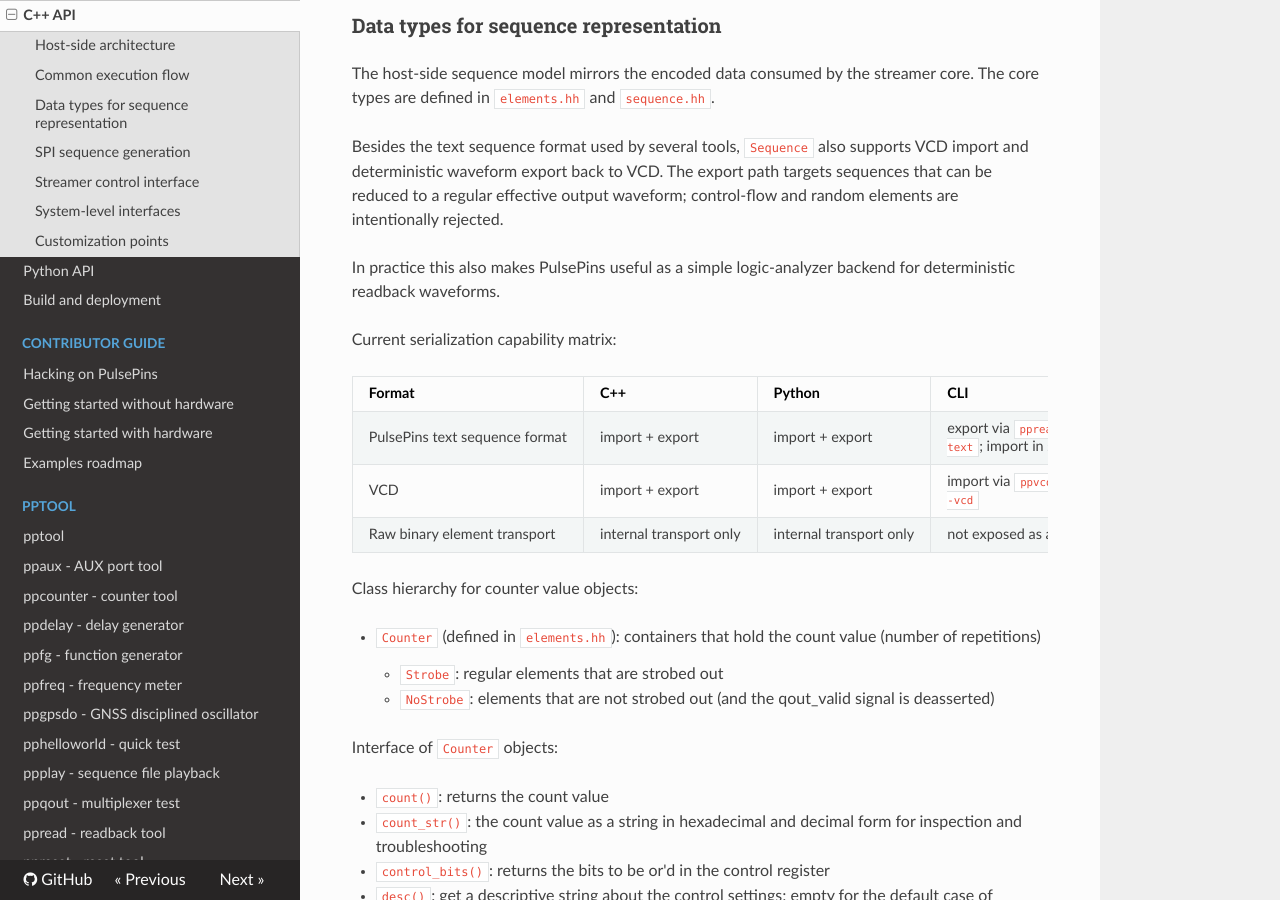
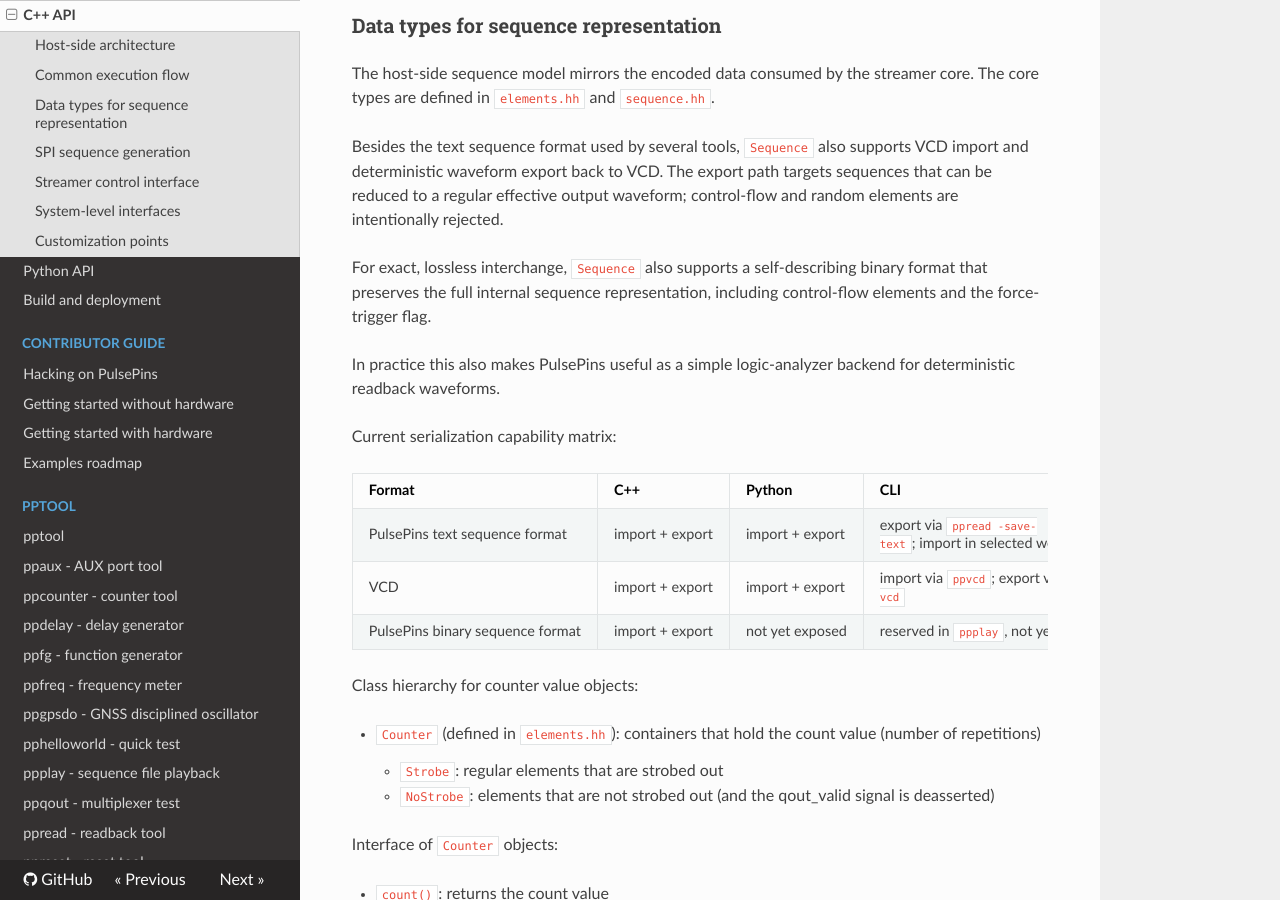
Before and after one commit to rokzitko/PulsePins, an MkDocs documentation site: the page built from docs/docs/cpp.md, in a window 1280 px wide and 900 px high, scrolled down 1738 px. Built offline with MkDocs 1.6.1, drawn with Linux system fonts in a browser that asks for light colours; nearby versions of some CDN libraries.

Commit message:
add binary sequence format

```diff
--- a/docs/docs/cpp.md
+++ b/docs/docs/cpp.md
@@ -59,6 +59,8 @@
 
 Besides the text sequence format used by several tools, `Sequence` also supports VCD import and deterministic waveform export back to VCD. The export path targets sequences that can be reduced to a regular effective output waveform; control-flow and random elements are intentionally rejected.
 
+For exact, lossless interchange, `Sequence` also supports a self-describing binary format that preserves the full internal sequence representation, including control-flow elements and the force-trigger flag.
+
 In practice this also makes PulsePins useful as a simple logic-analyzer backend for deterministic readback waveforms.
 
 Current serialization capability matrix:
@@ -67,7 +69,7 @@
 | ------ | --- | ------ | --- |
 | PulsePins text sequence format | import + export | import + export | export via `ppread -save-text`; import in selected workflows |
 | VCD | import + export | import + export | import via `ppvcd`; export via `ppread -vcd` |
-| Raw binary element transport | internal transport only | internal transport only | not exposed as a file format |
+| PulsePins binary sequence format | import + export | not yet exposed | reserved in `ppplay`, not yet enabled there |
 
 Class hierarchy for counter value objects:
 
```
Also changed, not shown: docs/docs/ppplay.md (+1 -1 lines), c++/README.md, 2 other files.
